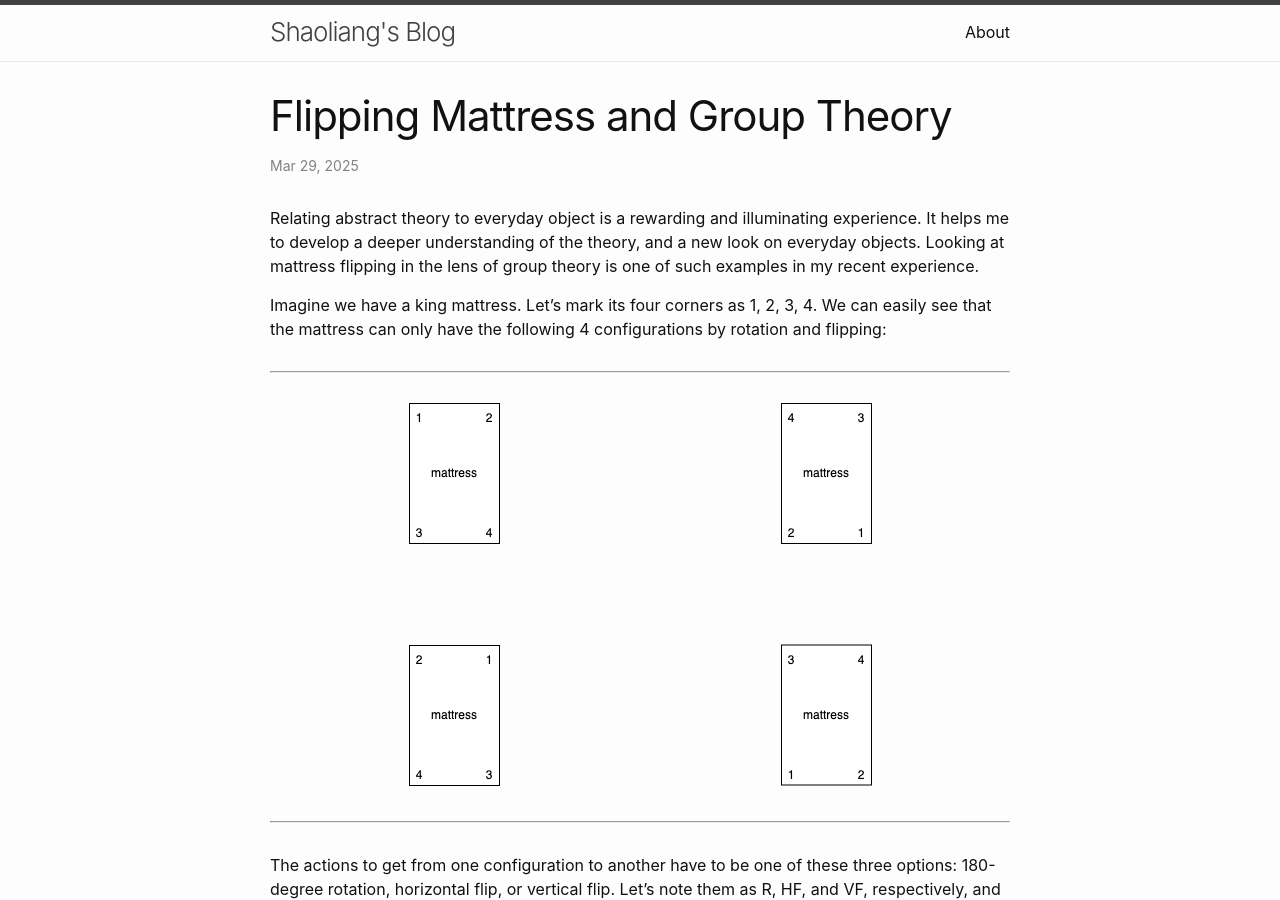
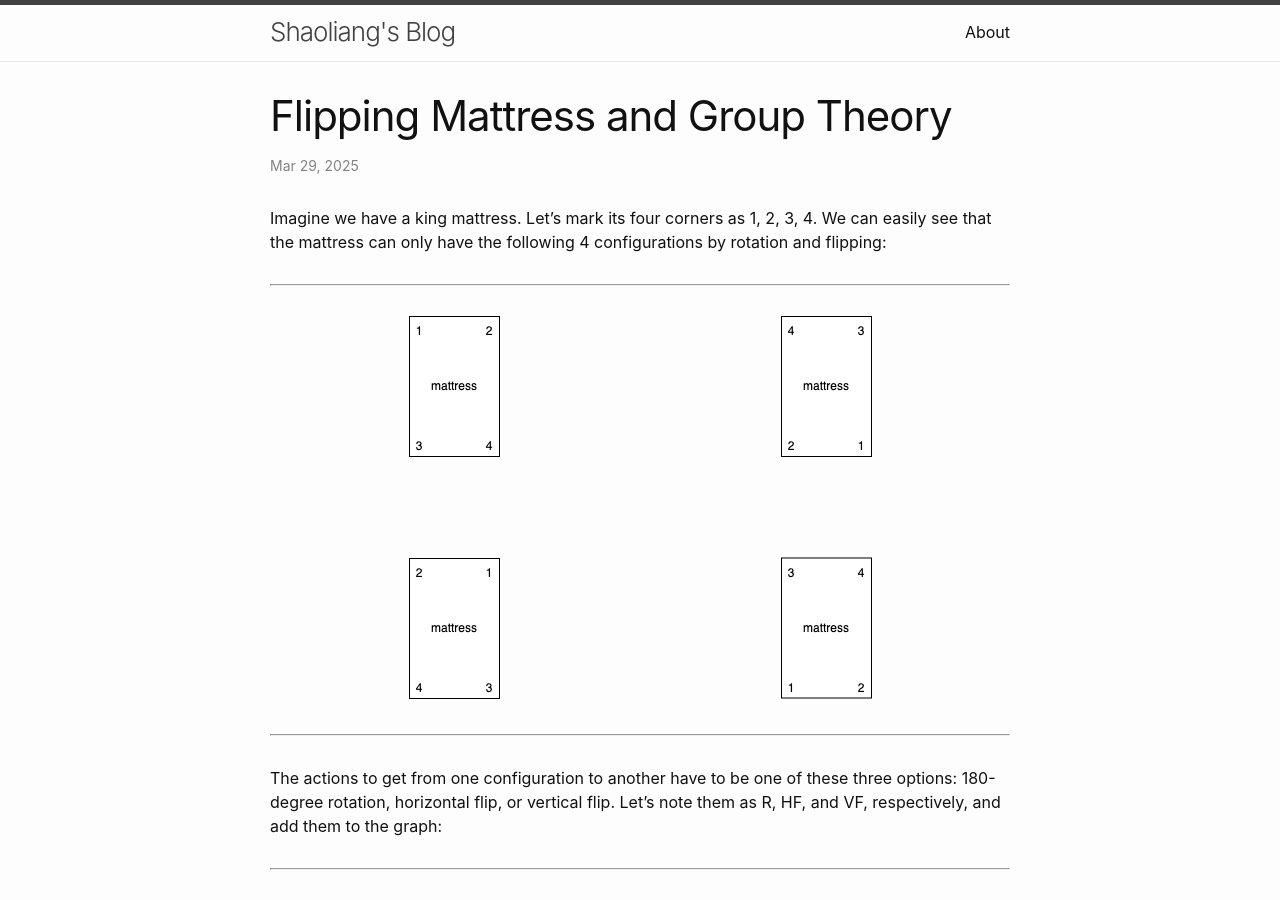
Before and after one commit to snie2012/snie2012.github.io, a Jekyll site: the page built from _posts/2025-03-29-flipping-mattress.md, in a window 1280 px wide and 900 px high. Built offline with Jekyll 4.4.1, drawn with Linux system fonts in a browser that asks for light colours.

Commit message:
Update 2025-03-29-flipping-mattress.md

```diff
--- a/_posts/2025-03-29-flipping-mattress.md
+++ b/_posts/2025-03-29-flipping-mattress.md
@@ -4,8 +4,6 @@ title:  Flipping Mattress and Group Theory
 date:   2025-03-29
 categories: math
 ---
-Relating abstract theory to everyday object is a rewarding and illuminating experience. It helps me to develop a deeper understanding of the theory, and a new look on everyday objects. Looking at mattress flipping in the lens of group theory is one of such examples in my recent experience.
-
 Imagine we have a king mattress. Let's mark its four corners as 1, 2, 3, 4. We can easily see that the mattress can only have the following 4 configurations by rotation and flipping:
 
 ---
```
